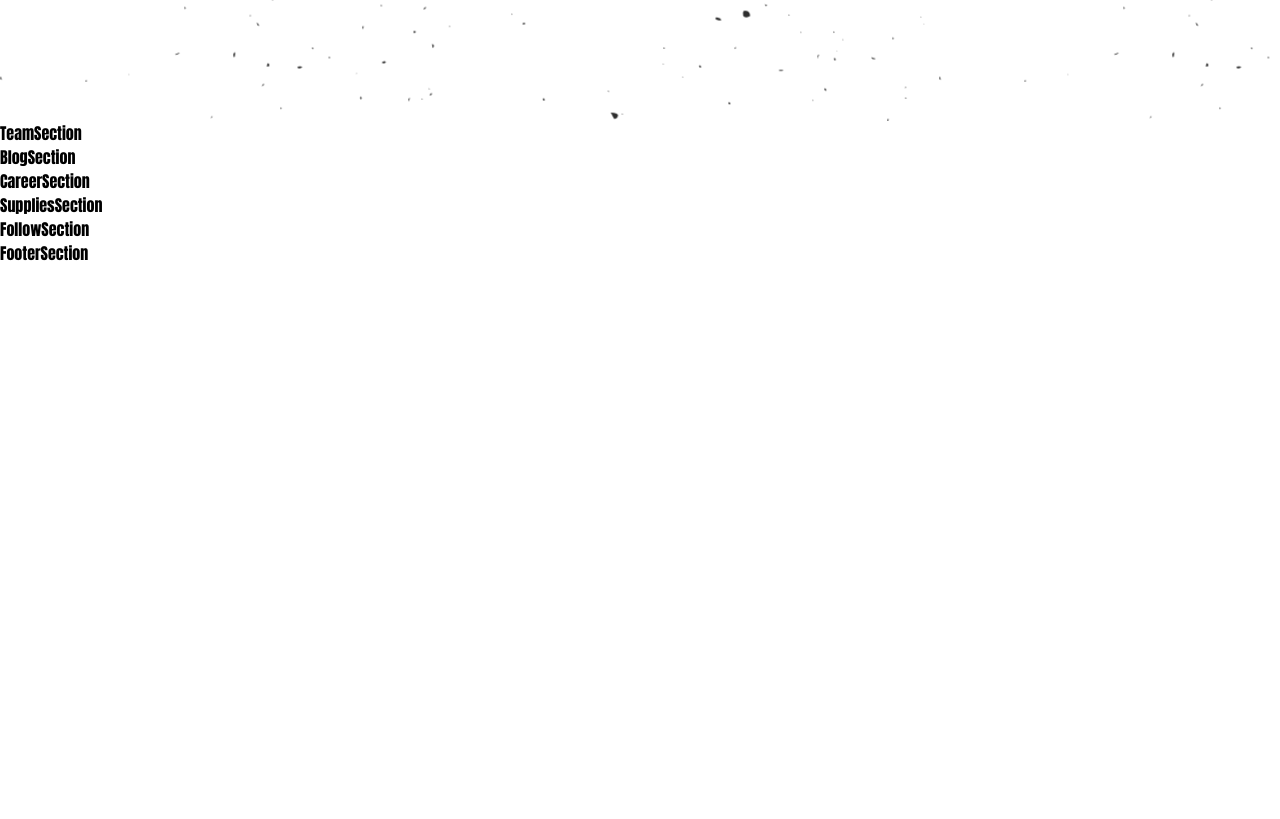
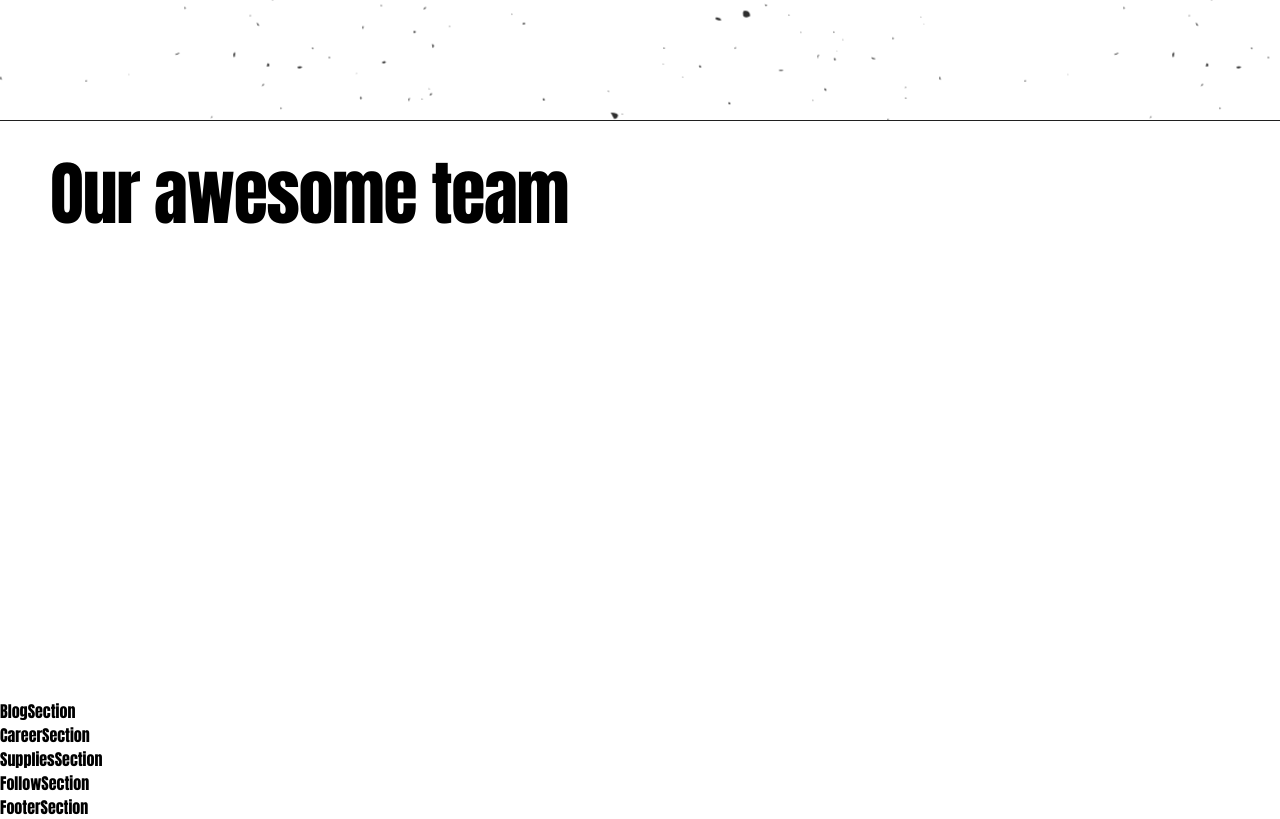
Before and after one commit to nishanthmessi/early-birds-coffee, a React (Vite) app: page / in a window 1280 px wide. Shown: the part 5980-6799 px from the top of the page. Before the commit the page ends 6245 px from the top, so only its background shows below. Built offline with nearby package versions, Linux system fonts and the light colour scheme.

Commit message:
reserve section done

```diff
--- a/src/components/ReserveSection.jsx
+++ b/src/components/ReserveSection.jsx
@@ -2,7 +2,7 @@ import React from 'react'
 
 const ReserveSection = () => {
   return (
-    <div className='flex flex-col justify-center items-center gap-[60px] h-[460px] bg-hero-pattern'>
+    <div className='flex flex-col justify-center items-center gap-[60px] h-[460px] bg-hero-pattern border-b border-primary'>
       <h1 className='text-[50px] leading-[60px] tracking-[1px] uppercase'>
         Reserve your table
       </h1>
--- a/src/components/TeamSection.jsx
+++ b/src/components/TeamSection.jsx
@@ -1,7 +1,13 @@
 import React from 'react'
 
 const TeamSection = () => {
-  return <div>TeamSection</div>
+  return (
+    <div className='h-[545px]'>
+      <h1 className='text-[70px] leading-[80px] tracking-[-1.4px] pl-[50px] my-[32.5px]'>
+        Our awesome team
+      </h1>
+    </div>
+  )
 }
 
 export default TeamSection
```
